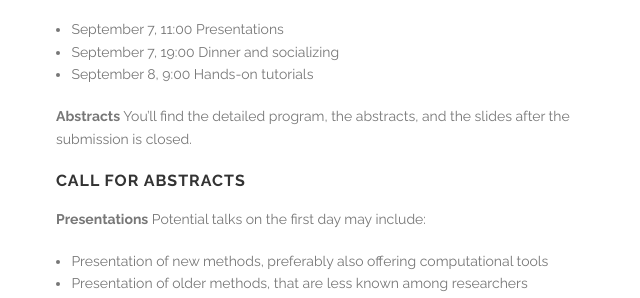
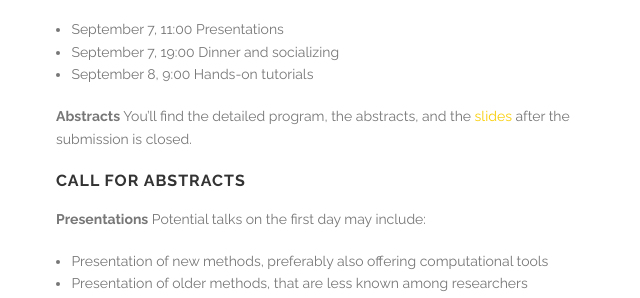
Before and after one commit to cogstat/cogstat_website, a Jekyll site: the page built from best_practices_symposium/index.md, in a window 1280 px wide. Shown: the part 631-929 px from the top of the page, without its empty margins (39-679 px from the left). Built offline with Jekyll 4.4.1, drawn with Linux system fonts in a browser that asks for light colours; part of the change alters nothing that is shown.

```diff
--- a/best_practices_symposium/index.md
+++ b/best_practices_symposium/index.md
@@ -23,7 +23,7 @@ __Program__
 * September 7, 19:00 Dinner and socializing
 * September 8, 9:00 Hands-on tutorials
 
-__Abstracts__ You’ll find the detailed program, the abstracts, and the slides after the submission is closed.
+__Abstracts__ You’ll find the detailed program, the abstracts, and the [slides](https://osf.io/meetings/bestpracticessymposium2023) after the submission is closed.
 
 ### Call for abstracts
 
```
